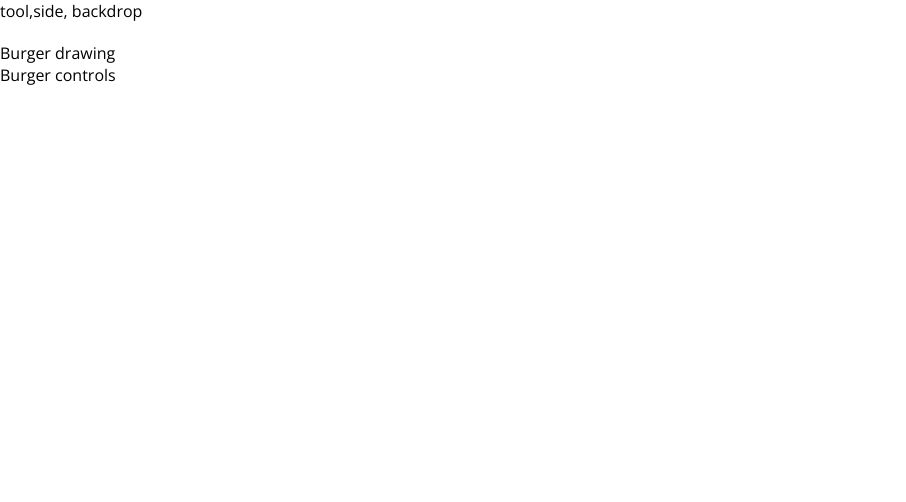
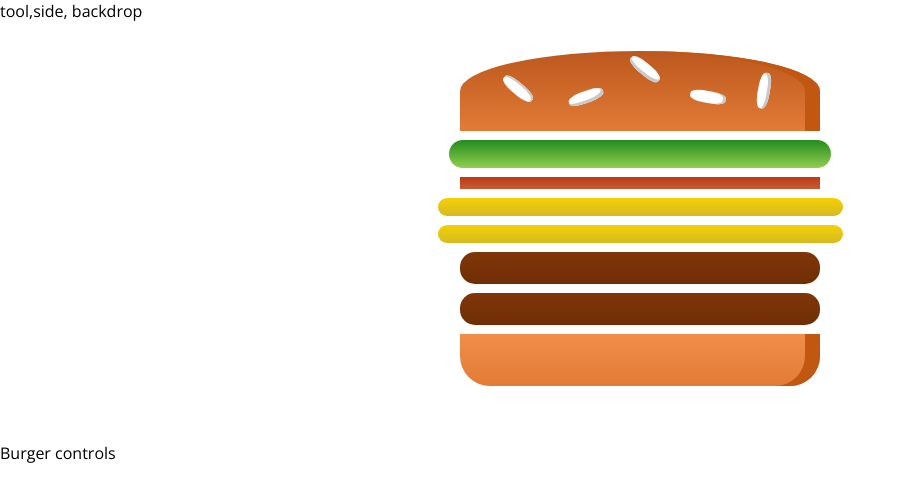
Before and after one commit to rajat-jain-1012/burger, a React app: page / in a window 1280 px wide. Shown: the top 502 px of the page, without its empty margins (0-906 px from the left). Built offline with nearby package versions, Linux system fonts and the light colour scheme.

Commit message:
added state in Builder

```diff
--- /dev/null
+++ b/src/components/Burger/Burger.css
@@ -0,0 +1,33 @@
+.Burger {
+    width: 100%;
+    margin : auto;
+    height: 300px;
+    overflow: scroll;
+    text-align: center;
+    font-weight: bold;
+    font-size: 1.2rem;
+}
+
+@media(min-width: 1000px) and (min-height:700px) {
+    .Burger {
+        width: 700px;
+        height: 600px;
+    }
+}
+/* above conditions are satisfied */
+
+@media(min-width: 500px) and (min-height:400px) {
+    .Burger {
+        width: 350px;
+        height: 300px;
+    }
+}
+
+
+
+@media(min-width: 500px) and (min-height:401px) {
+    .Burger {
+        width: 450px;
+        height: 400px;
+    }
+}
--- a/src/components/Burger/Burger.js
+++ b/src/components/Burger/Burger.js
@@ -0,0 +1,23 @@
+import React from 'react';
+import classes from './Burger.css';
+import BurgerIngredient from './BurgerIngredient/BurgerIngredient';
+
+const burger = (props) => {
+    const transformedIngredients = Object.keys(props.ingredients)
+                                    .map(igKey => {
+                                        return [...Array(props.ingredients[igKey])].map((_, i)=>{
+                                            return <BurgerIngredient key = {igKey+i} type = {igKey}/>;
+                                        });
+                                    });
+
+    return (
+        <div className = {classes.Burger}>
+            <BurgerIngredient type = "bread-top"/>
+            {transformedIngredients}
+            <BurgerIngredient type = "bread-bottom"/>
+
+        </div>
+    );
+};
+
+export default burger;
--- a/src/components/Burger/BurgerIngredient/BurgerIngredient.js
+++ b/src/components/Burger/BurgerIngredient/BurgerIngredient.js
@@ -4,6 +4,7 @@
 
 class BurgerIngredient extends Component {
     render() {
+        let ingredient = null;
         switch(this.props.type) {
             case('bread-bottom') :
                 ingredient = <div className = {classes.BreadBottom}></div>;
@@ -12,8 +13,8 @@
             case('bread-top'):
                 ingredient = (
                     <div className = {classes.BreadTop}>
-                        <div className = {classes.seeds1}></div>
-                        <div className = {classes.seeds2}></div>
+                        <div className = {classes.Seeds1}></div>
+                        <div className = {classes.Seeds2}></div>
                     </div>
                 );
                 break;
--- a/src/containers/BurgerBuilder/BurgerBuilder.js
+++ b/src/containers/BurgerBuilder/BurgerBuilder.js
@@ -1,11 +1,29 @@
 import React, {Component} from 'react';
 import Aux from '../../hoc/Auxiliary';
+import Burger from '../../components/Burger/Burger';
+
 
 class BurgerBuilder extends Component {
+    // constructor(props) {
+    //     super(props);
+    //     this.state = {
+
+    //     };
+    // }
+
+    state = {
+        ingredients : {
+            salad : 1,
+            bacon : 1,
+            cheese : 2,
+            meat : 2,
+        }
+    };
+
     render() {
         return (
             <Aux>
-                <div>Burger drawing</div>
+                <Burger ingredients = {this.state.ingredients} />
                 <div>Burger controls</div>
             </Aux>
         );
```
